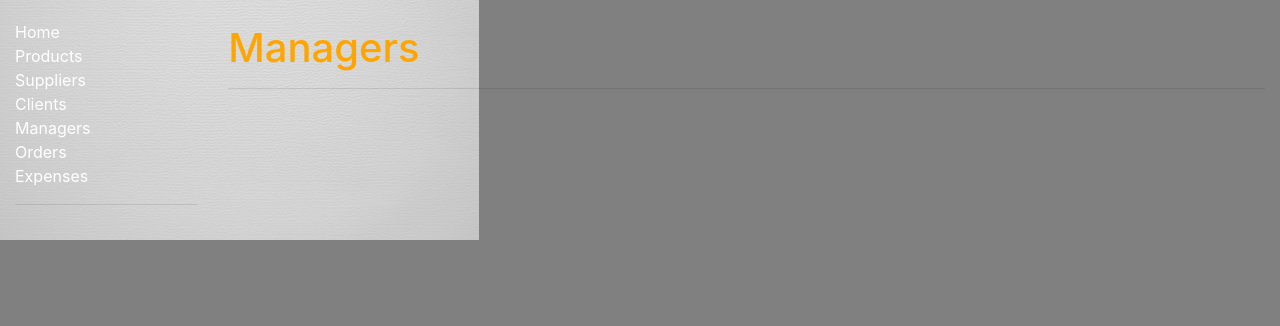
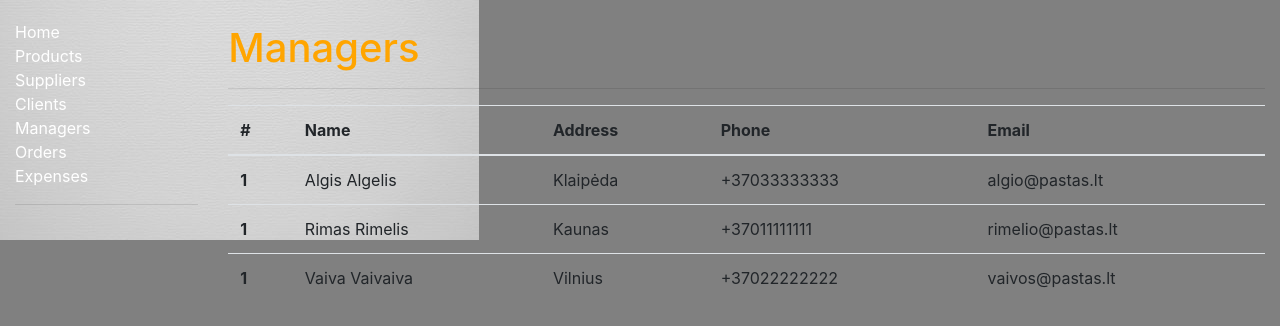
Before and after one commit to algimantasne/project, a Django app: page /library/managers/ in a window 1280 px wide. Shown: the part 120-446 px from the top of the page. Run offline with Django 4.2, Linux system fonts and the light colour scheme; data that the repository does not hold is empty; some libraries are stand-ins or nearby versions; some web fonts are replaced.

Commit message:
Add files via upload

```diff
--- a/myProject/vvsystem/library/templates/managers.html
+++ b/myProject/vvsystem/library/templates/managers.html
@@ -1,26 +1,58 @@
 {% extends "base.html" %}
-
 {% block content %}
-
 <style>
-
     h1 {
     color: orange;
     }
-
     li {
     color: orange;
     }
-
 </style>
-
 <br>
   <h1>Managers</h1>
 <hr>
 
-  {% for a in managers %}
+<!--#### Sarasas manageriu, paspaudus ant kiekvieno atsivercia langas su jo klientais.-->
+<!--  {% for a in managers %}-->
 
-  <li><a href="{% url 'manager' a.id %}">{{a.manager_name}}, {{a.address}}</a></li>
-<hr>
-  {% endfor %}
+<!--  <li><a href="{% url 'manager' a.id %}">{{a.manager_name}}, {{a.address}}</a></li>-->
+<!--<hr>-->
+<!--  {% endfor %}-->
+
+<table class="table">
+  <thead>
+    <tr>
+      <th scope="col">#</th>
+      <th scope="col">Name</th>
+      <th scope="col">Address</th>
+      <th scope="col">Phone</th>
+      <th scope="col">Email</th>
+    </tr>
+  </thead>
+  <tbody>
+    <tr>
+      <th scope="row">1</th>
+      <td>Algis Algelis</td>
+      <td>Klaipėda</td>
+      <td>+37033333333</td>
+      <td>algio@pastas.lt</td>
+    </tr>
+    <tr>
+      <th scope="row">1</th>
+      <td>Rimas Rimelis</td>
+      <td>Kaunas</td>
+      <td>+37011111111</td>
+      <td>rimelio@pastas.lt</td>
+    </tr>
+    <tr>
+      <th scope="row">1</th>
+      <td>Vaiva Vaivaiva</td>
+      <td>Vilnius</td>
+      <td>+37022222222</td>
+      <td>vaivos@pastas.lt</td>
+    </tr>
+  </tbody>
+</table>
+
+
 {% endblock %}
```
Also changed, not shown: myProject/vvsystem/library/templates/sale.html (+27 -10 lines).
